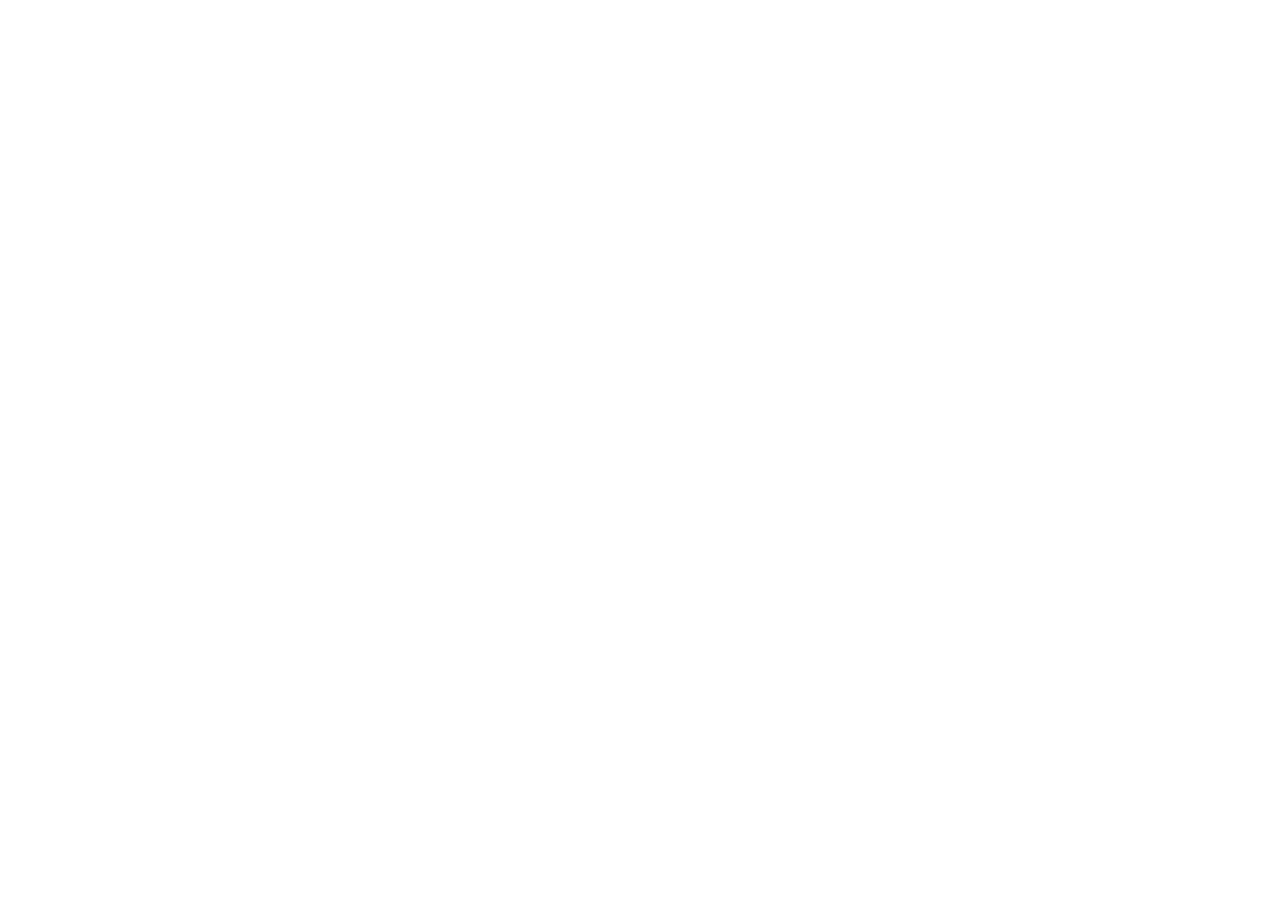
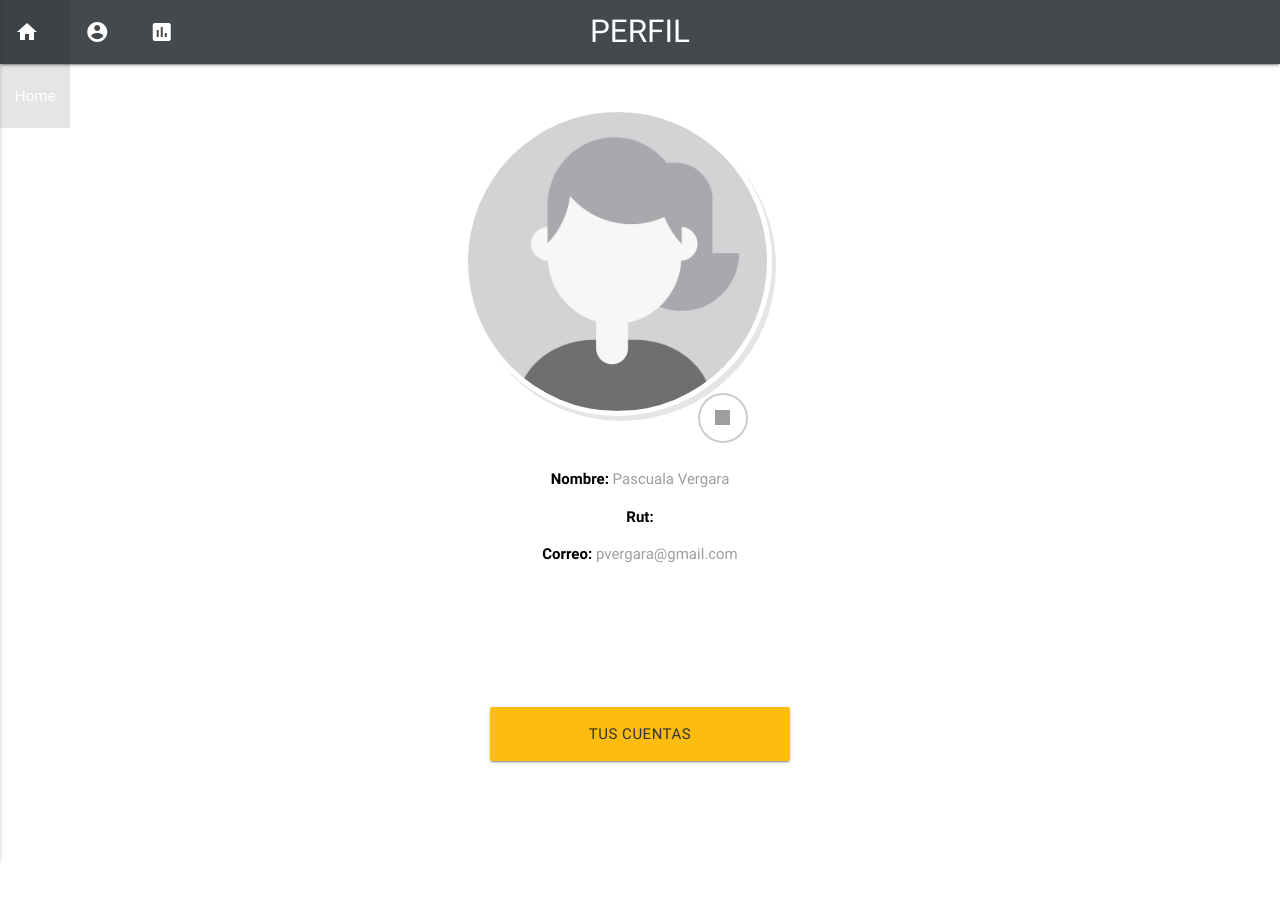
Before and after one commit to ValenMiranda/desafio-servipag, a website: page profile.html in a window 1280 px wide. Before the commit the page ends 800 px from the top, so only its background shows below. Drawn offline with nearby package versions, Linux system fonts and the light colour scheme; files that its build step writes are made by us from their sources; grey boxes are pictures that could not be loaded.

Commit message:
Añadido perfil y navbar

```diff
--- a/assets/js/main.js
+++ b/assets/js/main.js
@@ -0,0 +1,27 @@
+$( document ).ready(function(){
+  $(".button-collapse").sideNav();
+
+  if(localStorage.img) {
+    //debugger;
+    $('#bannerImg').attr('src', localStorage.img);
+  }
+  function readURL(input) {
+    if (input.files && input.files[0]) {
+      var reader = new FileReader();
+
+      reader.onload = function(e) {
+        localStorage.setItem('img', e.target.result);
+        $('#bannerImg').attr('src', reader.result);
+      }
+      reader.readAsDataURL(input.files[0]);
+    }
+  }
+
+  $(".file-upload").change(function() {
+    readURL(this);
+  });
+
+  $(".upload-button").on('click', function() {
+    $(".file-upload").click();
+  });
+})
--- /dev/null
+++ b/assets/sass/_profile.scss
@@ -0,0 +1,54 @@
+nav{
+  background-color: $gray;
+}
+
+.btn-cuentas{
+  width: 300px;
+  margin: 10% 0;
+  color: #333;
+  background-color: $yellow;
+}
+
+.profile-img {
+  margin: 0 auto;
+  position: relative;
+  width: 100%;
+  height: auto;
+}
+
+.profile-thumb {
+  background: #fff none repeat scroll 0 0;
+  border-radius: 50%;
+  box-shadow: 4px 5px 0 rgba(0, 0, 0, 0.1);
+  margin: 7% 25% 5%;
+  padding: 5px;
+  width: 50%;
+}
+
+.upload {
+  bottom: 10px;
+  position: absolute;
+  right: 190px;
+}
+
+.upload img {
+  cursor: pointer;
+}
+
+.file-upload {
+  display: none !important;
+}
+
+.upload-button {
+  width: 50px;
+  height: 50px;
+  background: #FFF;
+  border-radius:50%;
+  border:2px solid #CCC;
+}
+
+.upload-button img {
+  width: 30px;
+  height: 30px;
+  padding: 15px 0 0 15px;
+}
--- a/assets/sass/main.scss
+++ b/assets/sass/main.scss
@@ -1,3 +1,4 @@
 @import "_variables.scss";
 @import "_mixin.scss";
 @import "_bases.scss";
+@import "_profile.scss";
--- a/gulpfile.js
+++ b/gulpfile.js
@@ -30,7 +30,7 @@ gulp.task('watchjs', function() {
 });
 
 gulp.task('webserver', function(){
-  gulp.src('../gulpie/')
+  gulp.src('../desafio-servipag/')
       .pipe(webserver({
         fallback: 'index.html',
         livereload: true,
--- a/profile.html
+++ b/profile.html
@@ -3,10 +3,46 @@
 <head>
   <meta name="viewport" content="width=device-width, initial-scale=1.0">
   <meta charset="utf-8">
+  <link href="https://fonts.googleapis.com/icon?family=Material+Icons" rel="stylesheet">
   <link rel="stylesheet" href="dist/css/style.min.css">
   <title>Servipag Ahorro</title>
 </head>
 <body>
+  <nav>
+    <div class="nav-wrapper">
+      <a href="#!" class="brand-logo center">PERFIL</a>
+      <a href="#" data-activates="mobile-demo" class="button-collapse"><i class="material-icons">menu</i></a>
+      <ul class="left hide-on-med-and-down">
+        <li><a href="home.html"><i class="material-icons">home</i>Home</a></li>
+        <li><a href="profile.html"><i class="material-icons">account_circle</i>Perfil</a></li>
+        <li><a href="pago.html"><i class="material-icons">assessment</i>Historial de cuentas</a></li>
+      </ul>
+      <ul class="side-nav" id="mobile-demo">
+        <li><a href="home.html"><i class="material-icons">home</i>Home</a></li>
+        <li><a href="profile.html"><i class="material-icons">account_circle</i>Perfil</a></li>
+        <li><a href="pago.html"><i class="material-icons">assessment</i>Historial de Cuentas</a></li>
+      </ul>
+    </div>
+  </nav>
+  <section id="profile">
+    <div class="container-fluid">
+      <div class="row">
+        <div class="col s12 m12 l6 xl6 profile-img">
+          <img class="profile-thumb" src="assets/img/profile.jpg" id="bannerImg" />
+          <div class="upload">
+            <div class="upload-button"><img src="https://tinyurl.com/mrphx9r" alt="" /></div>
+            <input class="file-upload" type="file" accept="image/*" />
+          </div>
+        </div>
+        <div class="col s12 m12 l12 xl12 datos center">
+          <p id="name" class="grey-text"><b class="black-text">Nombre: </b>Pascuala Vergara</p>
+          <p id="rut" class="grey-text"><b class="black-text">Rut: </b></p>
+          <p id="email" class="grey-text"><b class="black-text">Correo: </b>pvergara@gmail.com</p>
+          <a href="tus-cuentas.html" class="waves-effect waves-light btn-large btn-cuentas">Tus Cuentas</a>
+        </div>
+      </div>
+    </div>
+  </section>
   <script type="text/javascript" src="dist/js/script.js"></script>
 </body>
 </html>
```
Also changed, not shown: login.html (+5 -0 lines), signup.html (+5 -0 lines), assets/img/profile.jpg (added), dist/css/style.min.css, dist/js/script.js. Lines whose indentation alone changed are shown as unchanged.
